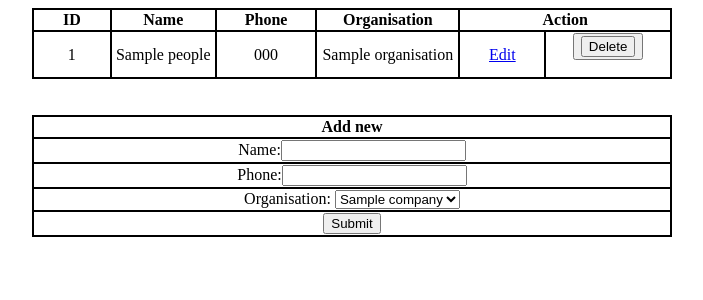
After one commit to sreepathysois/company-addressbook, a PHP site: template src/views/PeopleView.php in a window 1280 px wide. The commit adds this page. Shown: the top 300 px of the page, without its empty margins (288-991 px from the left). Run offline with PHP 8.4, Linux system fonts and the light colour scheme; the template is opened without the code that fills it: most values are stand-ins (such as "Sample title", 1, 10 or a date in 2020); a stand-in replaces the project's code that opens the database connection.

Commit message:
Moved DB files + templating

```diff
--- a/src/database/Database.php
+++ b/src/database/Database.php
@@ -58,8 +58,8 @@ class Database{
     public function delete(){
         $table = $this->commaSeparate($this->table, "`");
 
-        $query = "DELETE from $table WHERE id = $this->id";
-
+        $query = "DELETE from $table WHERE id = $this->id;";
+        echo $query;
         $this->db->query($query);
     }
     private function commaSeparate($input, $delimeter){
@@ -76,7 +76,7 @@ class Database{
         return $output;
     }
 
-    private function setModelId(){
+    public function setModelId(){
         $this->id = $this->db->lastInsertId();
     }
 }
--- a/src/database/dbsetup.sql
+++ b/src/database/dbsetup.sql
@@ -1,6 +1,7 @@
 --
 -- Table structure for table `organisations`
 --
+USE database;
 
 CREATE TABLE `organisations` (
   `id` int(11) NOT NULL,
--- a/src/models/BaseModel.php
+++ b/src/models/BaseModel.php
@@ -25,6 +25,7 @@ class BaseModel extends Database{
 
         if($result){
             $this->create($result[0]);
+            $this->setModelId();
         }
         else{
             throw new Exception('Model with this ID is not found');
--- a/src/organisations.php
+++ b/src/organisations.php
@@ -26,7 +26,7 @@ $result = $query->fetchAll();
 <?php
 foreach ($result as $row) {
     echo "<tr>";
-    echo "<td>" . $row['ID'] . "</td>";
+    echo "<td>" . $row['id'] . "</td>";
     echo "<td>" . $row['name'] . "</td>";
     echo "<td>" . "<a href='mailto:" . $row['email'] . "'>" . $row['email'] . "</a>" . "</td>";
     echo "<td>" . "<a href='editorg.php?id=" . $row['id'] . "'>" . "Edit" . "</a>" . "</td>";
--- a/src/routing/CompanyRouter.php
+++ b/src/routing/CompanyRouter.php
@@ -5,7 +5,6 @@ class CompanyRouter extends RouteHandler{
 
     function __construct(){
         $this->add('GET', 'company', 'CompanyController', 'index');
-        $this->add('GET', 'people/{id}', 'PeopleController', 'show');
     }
 }
 
--- a/src/routing/PeopleRouter.php
+++ b/src/routing/PeopleRouter.php
@@ -4,11 +4,11 @@ require_once 'RouteHandler.php';
 class PeopleRouter extends RouteHandler{
 
     function __construct(){
-        $this->add('GET', 'people', 'PeopleController', 'index');
+        $this->add('GET', 'people', 'PeopleController', 'view');
         $this->add('GET', 'people/{id}', 'PeopleController', 'show');
         $this->add('POST', 'people', 'PeopleController', 'create');
-        $this->add('PATCH', 'people', 'PeopleController', 'update');
-        $this->add('DELETE', 'people', 'PeopleController', 'delete');
+        $this->add('PATCH', 'people/{id}', 'PeopleController', 'update');
+        $this->add('POST', 'people/{id}', 'PeopleController', 'delete');
     }
 }
 
--- a/src/views/IndexView.php
+++ b/src/views/IndexView.php
@@ -11,7 +11,7 @@ table, th, td {
 <h3><center>Select an option to view</center></h3>
 <table>
   <tr>
-    <td><a href="people.php">People</a></td>
+    <td><a href="people">People</a></td>
     <td><a href="organisations.php">Organisations</a></td>
   </tr>
 </table>
--- /dev/null
+++ b/src/views/PeopleView.php
@@ -0,0 +1,49 @@
+<link rel="stylesheet" type="text/css" href="style.css">
+
+<table>
+<tr>
+<th>ID</th><th>Name</th><th>Phone</th><th>Organisation</th><th colspan="2">Action</th>
+</tr>
+
+<?php
+foreach ($people as $row) {
+    echo "<tr>";
+    echo "<td>" . $row['id'] . "</td>";
+    echo "<td>" . $row['name'] . "</td>";
+    echo "<td>" . $row['phone'] . "</td>";
+    echo "<td>" . $row['organisation'] . "</td>";
+    echo "<td>" . "<a href='editpeople.php?id=" . $row['id'] . "'>" . "Edit" . "</a>" . "</td>";
+    echo "<td>" . "<form action='people/".$row['id']."' method='POST'>
+                  <button type='submit' formmethod='POST' formaction='people/".$row['id']."'"."Submit</button>
+                  <input type='submit' value='Delete' />
+                  </form>" . "</td>";
+    echo "</tr>";
+}
+?>
+
+</table>
+<br><br>
+<table>
+   <tr>
+      <th>Add new </th>
+   </tr>
+   <tr>
+      <form method="GET" action="/people/test/test">
+         <td><label>Name:</label><input type="text" name="name" required></td>
+   </tr>
+   <tr>
+   <td><label>Phone:</label><input type="text" name="phone" required></td>
+   </tr>
+   <tr>
+   <td><label>Organisation:
+   <Select name="org">
+   <?php
+      foreach ($companies as $row) {
+      echo "<option value='" . $row['ID'] . "'>" . $row['name'];
+	  }
+      ?>
+   </Select></td>
+   </tr>
+   <tr><td><input type="submit" name="add"></td></tr>
+   </form>
+</table>
```
Also changed, not shown: src/controllers/PeopleController.php (+12 -2 lines), src/models/CompanyModel.php (added, +15 -0 lines), 1 other file.
